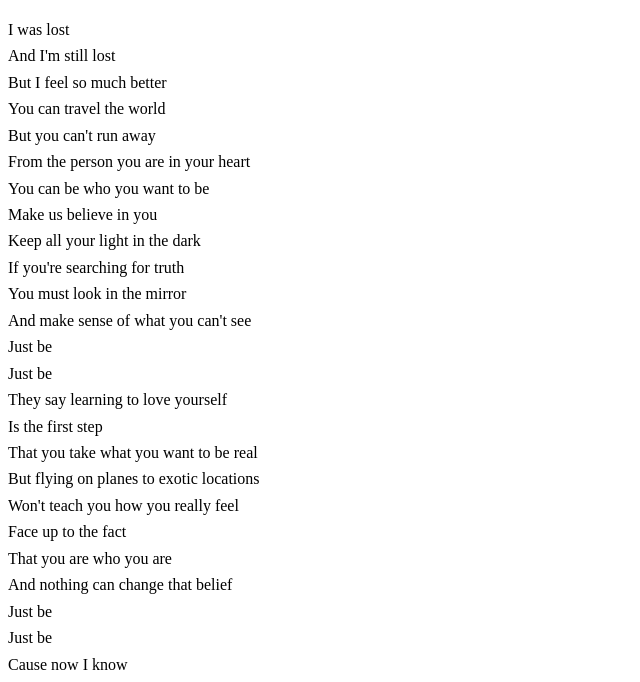
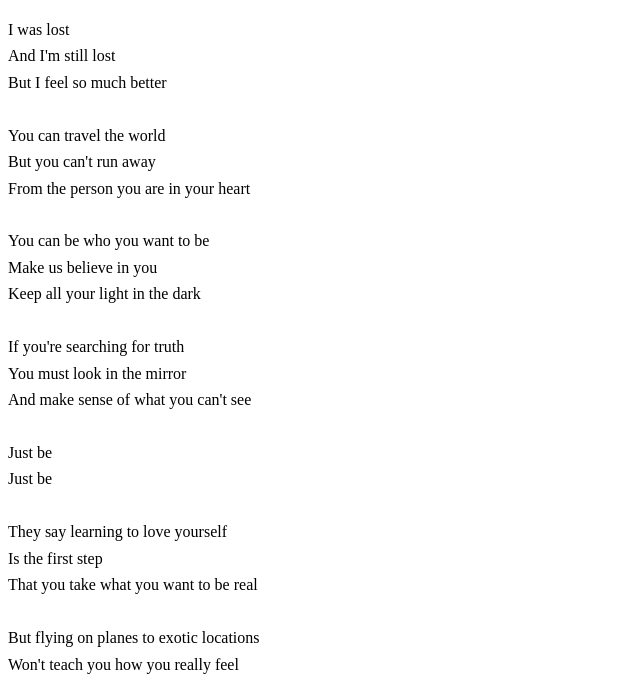
Before and after one commit to Robert-Roszak/nauka-gita, a plain HTML site: page index.html in a window 1280 px wide. Shown: the part 110-792 px from the top of the page, without its empty margins (0-640 px from the left). Drawn offline with Linux system fonts and the light colour scheme.

Commit message:
Fix html text location

```diff
--- a/index.html
+++ b/index.html
@@ -9,29 +9,30 @@
   <body>
       <h1>Just be</h1>
       <h2>Tiesto</h2>
-      <p>I was lost <br>And I'm still lost <br>
-      But I feel so much better <br>
+      <p>I was lost <br>
+      And I'm still lost <br>
+      But I feel so much better <br><br>
       You can travel the world <br>
       But you can't run away <br>
-      From the person you are in your heart <br>
+      From the person you are in your heart <br><br>
       You can be who you want to be <br>
       Make us believe in you <br>
-      Keep all your light in the dark <br>
+      Keep all your light in the dark <br><br>
       If you're searching for truth <br>
       You must look in the mirror <br>
-      And make sense of what you can't see <br>
+      And make sense of what you can't see <br><br>
       Just be <br>
-      Just be <br>
+      Just be <br><br>
       They say learning to love yourself <br>
       Is the first step <br>
-      That you take what you want to be real <br>
+      That you take what you want to be real <br><br>
       But flying on planes to exotic locations <br>
-      Won't teach you how you really feel <br>
+      Won't teach you how you really feel <br><br>
       Face up to the fact <br>
       That you are who you are <br>
-      And nothing can change that belief <br>
+      And nothing can change that belief <br><br>
       Just be <br>
-      Just be <br>
+      Just be <br><br>
       Cause now I know <br>
       It's not so far <br>
       To where I go <br>
@@ -39,7 +40,7 @@
       It's inside me <br>
       I need <br>
       To just be <br>
-      To just be <br>
-      Just be <br></p>
+      To just be <br><br>
+      Just be</p>
   </body>
 </html>
```
Also changed, not shown: screens/screen 5.PNG (added).
